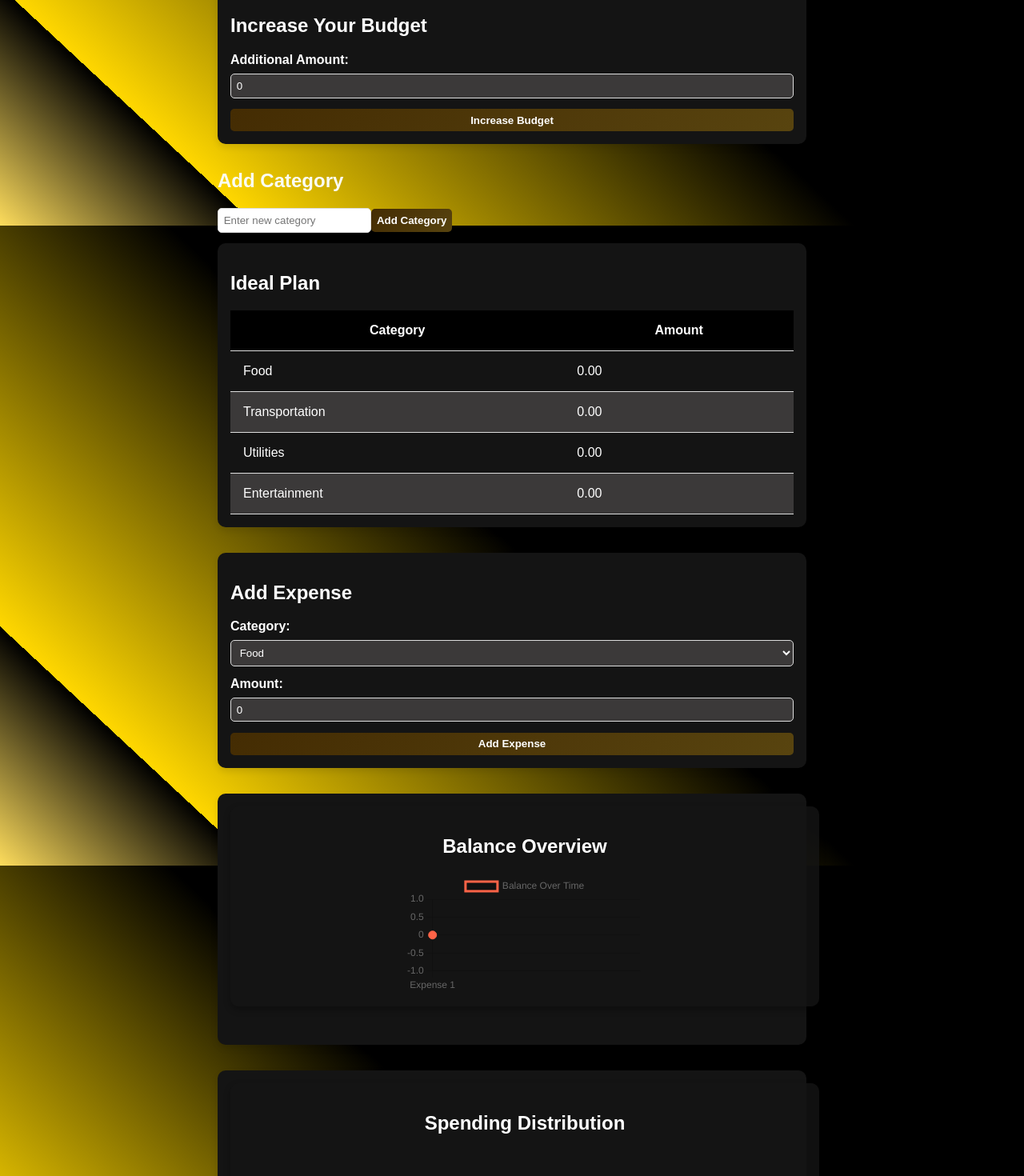
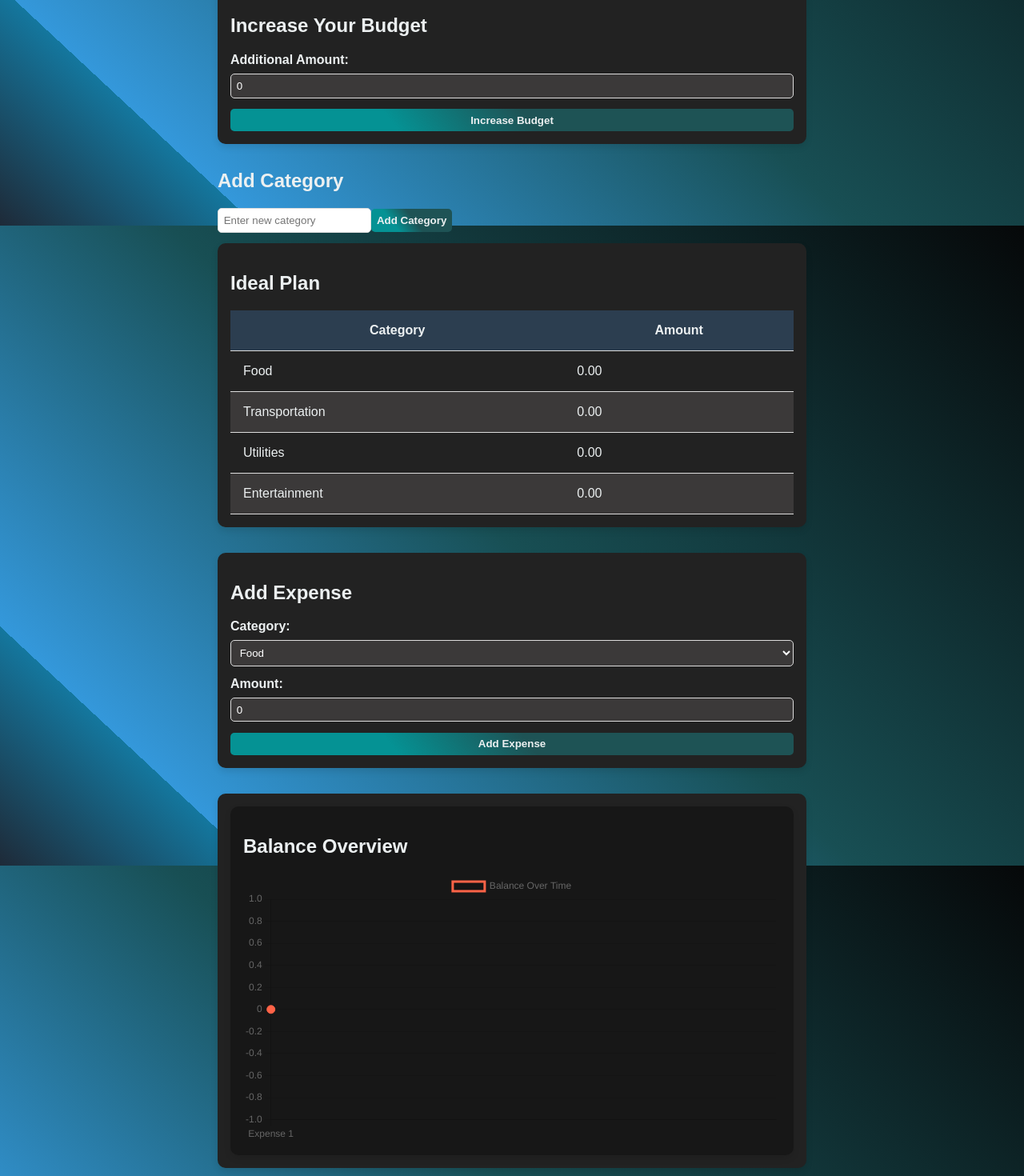
Before and after one commit to VanshPatel2010/Budget_Tracker, a React (Create React App) app: page / in a window 1280 px wide. Shown: the part 518-1988 px from the top of the page at 80% size. Built offline with nearby package versions, Linux system fonts and the light colour scheme.

Commit message:
styling finalised

```diff
--- a/src/styles.css
+++ b/src/styles.css
@@ -1,17 +1,28 @@
+/* Define color variables */
+:root {
+    --primary-color: #3498db; /* Bright blue */
+    --secondary-color: #2c3e50; /* Dark blue/black */
+    --background-color: #222;
+    --text-color: #ecf0f1;
+    --header-color: #333;
+    --gradient-start: #1e2a38; /* Dark blue/black */
+    --gradient-end: #3498db; /* Bright blue */
+}
+
 /* General Body Styling */
 body {
     font-family: 'Arial', sans-serif;
     margin: 0;
     padding: 0;
-    background: linear-gradient(43deg, #FDDC5C 0%, rgba(0,0,0,1) 15%, #FFD700 15%, rgba(0,0,0,1) 50%, rgba(0,0,0,1) 100%);
-    color: #333;
+    background: linear-gradient(43deg, var(--gradient-start) 0%, rgb(20, 119, 158) 15%, var(--gradient-end) 15%, rgb(24, 79, 84) 50%, rgb(6, 8, 9) 100%);
+    color: var(--text-color);
     background-attachment: fixed;
     z-index: 1;
 }
 
 /* Header Styling */
 header h5 {
-    background: linear-gradient(to right, #ffffff, #f5ffff, #53def9, #00eaff);
+    background: linear-gradient(to right, var(--primary-color), #f5ffff, #53def9, #00eaff);
     -webkit-text-fill-color: transparent;
     -webkit-background-clip: text;
     text-align: center;
@@ -20,7 +31,7 @@ header h5 {
 }
 
 header h1 {
-    background: linear-gradient(to right, #ffffff, #f5ffff, #53def9, #00eaff);
+    background: linear-gradient(to right, var(--primary-color), #f5ffff, #53def9, #00eaff);
     -webkit-text-fill-color: transparent;
     -webkit-background-clip: text;
     text-align: center;
@@ -35,7 +46,7 @@ header h1 {
     display: flex;
     justify-content: space-between;
     align-items: center;
-    background-color: black;
+    background-color: var(--secondary-color);
     padding: 15px 20px;
     color: #fff;
     top: 0;
@@ -115,10 +126,10 @@ main {
 }
 
 /* Sections Styling */
-.budget-input, .add-expense, .ideal-plan, .charts {
+.budget-input, .add-expense, .ideal-plan, .charts, .increase-budget {
     margin-bottom: 2em;
-    background-color: rgb(20, 20, 20);
-    color: #ffffff;
+    background-color: var(--background-color);
+    color: var(--text-color);
     padding: 1em;
     border-radius: 10px;
     box-shadow: 0 4px 8px rgba(0, 0, 0, 0.1);
@@ -144,14 +155,14 @@ input, select {
 }
 
 .add-category {
-    color: rgb(250, 252, 246);
+    color: var(--text-color);
 }
 
 /* Button Styling */
 button {
     padding: 0.5em;
-    background: linear-gradient(135deg, #442c03 0%, #58440f 100%);
-    color: #ffffff;
+    background: linear-gradient(232deg, rgba(30, 83, 85, 1) 47%, rgba(5, 146, 148, 1) 71%);
+    color: var(--text-color);
     border: none;
     border-radius: 5px;
     cursor: pointer;
@@ -159,8 +170,8 @@ button {
 }
 
 button:hover {
-    background: linear-gradient(135deg, #F9F295 0%, #E0AA3E 33%, #FAF398 66%, #B88A44 100%);
-    color: black;
+    background: linear-gradient(232deg, rgba(64, 205, 215, 1) 15%, rgba(126, 236, 246, 1) 23%, rgba(159, 244, 251, 1) 32%, rgba(136, 237, 246, 1) 39%, rgba(80, 213, 223, 1) 47%, rgba(122, 231, 240, 1) 57%, rgba(148, 253, 255, 1) 67%, rgba(133, 238, 247, 1) 81%, rgba(64, 205, 215, 1) 92%);
+    box-shadow: 0 0 100px rgb(0, 234, 255);
 }
 
 /* Table Styling */
@@ -177,8 +188,8 @@ th, td {
 }
 
 th {
-    background-color: #000000;
-    margin-bottom: 10px;
+    background-color: var(--secondary-color);
+    color: var(--text-color);
 }
 
 tbody tr:nth-child(even) {
@@ -215,7 +226,7 @@ tbody tr:nth-child(even) {
     width: 100%;
     height: 100%;
     background: rgba(0, 0, 0, 0.8);
-    color: white;
+    color: var(--text-color);
     font-size: 2em;
     text-align: center;
     align-items: center;
@@ -248,7 +259,7 @@ tbody tr:nth-child(even) {
     padding: 10px 40px 10px 20px; /* Adjust padding to accommodate the close button */
     border-radius: 5px;
     background-color: #f0ad4e; /* Adjust the background color as needed */
-    color: #fff; /* Text color */
+    color: var(--text-color); /* Text color */
     font-size: 16px;
     box-shadow: 0 0 10px rgba(0, 0, 0, 0.2);
     z-index: 1000; /* Ensure it's on top of other content */
@@ -267,7 +278,7 @@ tbody tr:nth-child(even) {
     padding: 5px;
     background: none;
     border: none;
-    color: #fff;
+    color: var(--text-color);
     font-size: 18px;
     cursor: pointer;
     outline: none;
@@ -287,69 +298,9 @@ tbody tr:nth-child(even) {
 /* Chart Styling */
 .graph-container, .chart-container {
     background-color: rgba(20, 20, 20, 0.8); /* Slightly transparent background */
-    color: #ffffff;
-    padding: 1em;
-    border-radius: 10px;
-    box-shadow: 0 4px 8px rgba(0, 0, 0, 0.3); /* Enhanced shadow for better separation */
-    margin-bottom: 2em;
-    animation: slideIn 0.5s ease-in-out;
-    width: 100%; /* Ensure the container takes full width */
-    max-width: 900px; /* Increase the maximum width to make charts larger */
-    display: flex;
-    flex-direction: column;
-    align-items: center; /* Center-align the contents */
-}
-
-/* Make sure the charts take up most of the available space */
-.chartjs-container {
-    width: 100%;
-    max-width: 900px;
-    height: 500px; /* Increase height for better visibility */
-}
-
-/* Chart.js specific styling */
-canvas {
-    background-color: transparent !important; /* Ensure the background is transparent */
-}
-
-/* Chart.js tooltips and legend */
-.chartjs-tooltip {
-    background-color: rgba(0, 0, 0, 0.9) !important; /* Slightly darker for better contrast */
-    color: #fff !important;
-    border-radius: 5px; /* Rounded corners for tooltips */
-}
-
-.chart-legend {
-    display: flex;
-    justify-content: center;
-    margin-top: 1em;
-    color: #FFD700; /* Gold color for better visibility */
-}
-
-.chart-legend-item {
-    margin: 0 10px;
-    display: flex;
-    align-items: center;
-    color: #FFD700; /* Gold color for better visibility */
-}
-
-.chart-legend-color {
-    width: 20px;
-    height: 20px;
-    display: inline-block;
-    margin-right: 5px;
-    border-radius: 50%;
-}
-
-.chart-axis, .chart-grid-line {
-    color: #FFD700 !important; /* Gold color for better visibility */
-}
-.increase-budget {
-    margin-bottom: 2em;
-    background-color: rgb(20, 20, 20);
-    color: #ffffff;
+    color: var(--text-color);
     padding: 1em;
     border-radius: 10px;
     box-shadow: 0 4px 8px rgba(0, 0, 0, 0.1);
-    animation: slideIn 0.5s ease-in-out;
+    animation: fadeIn 1s ease-in-out;
 }
```
